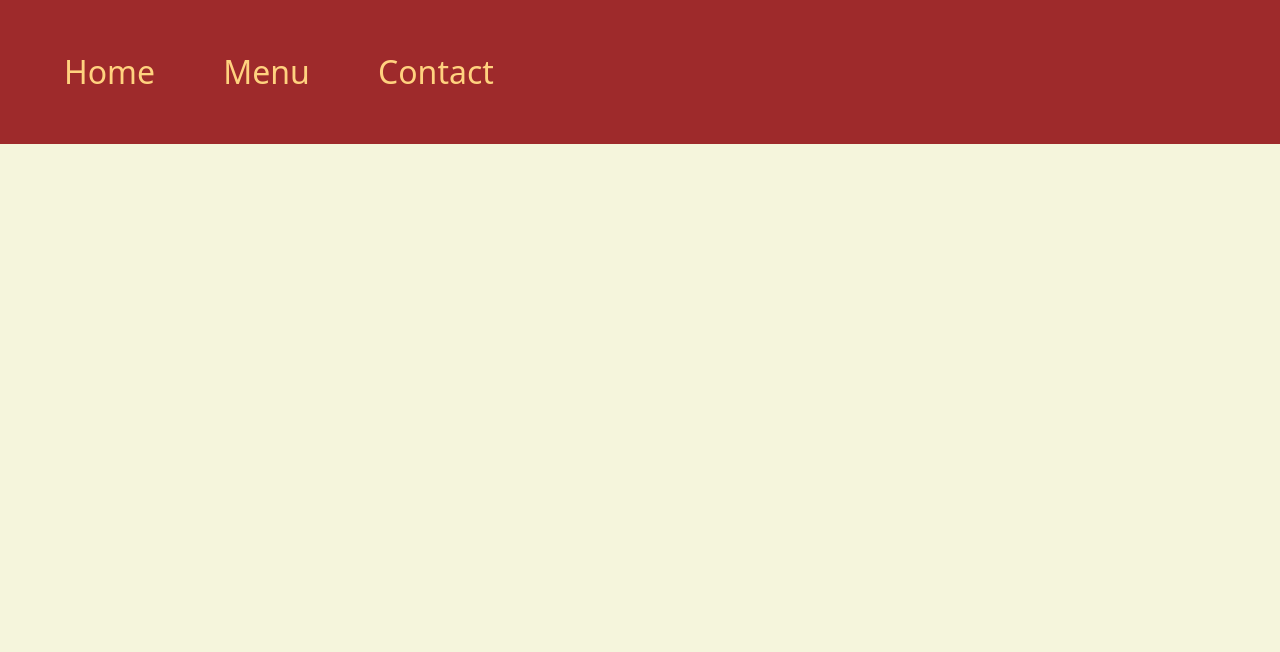
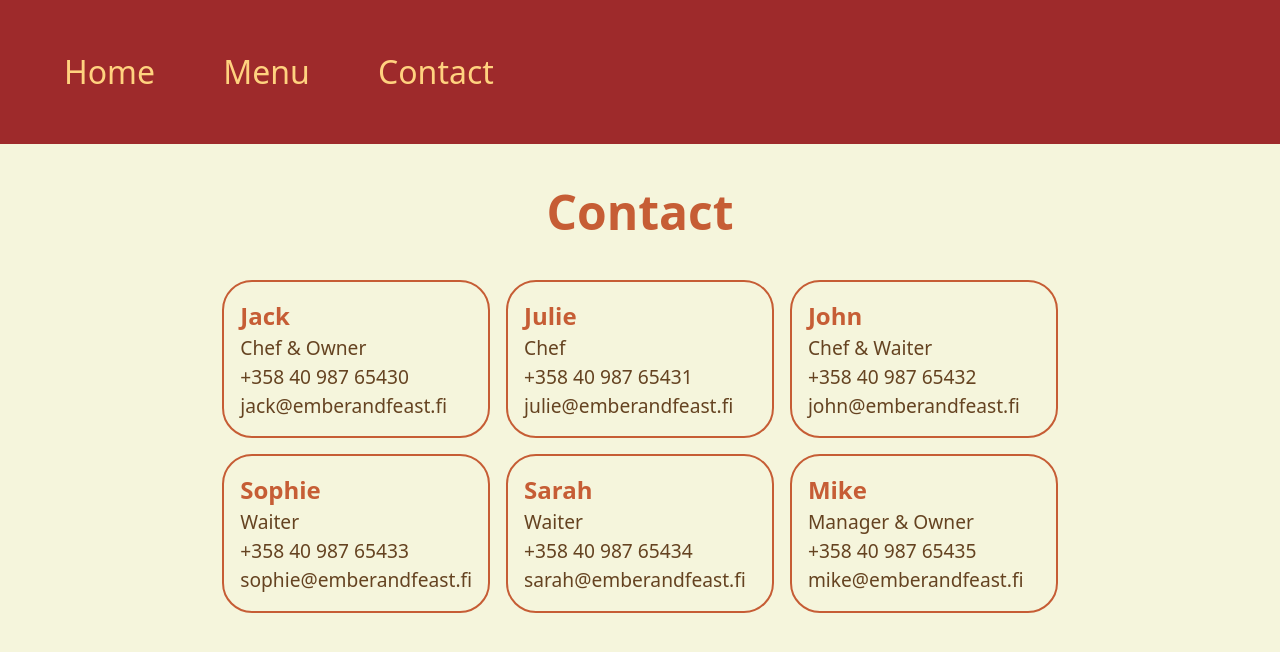
Before and after one commit to V1IRuZ/restaurant, a website built with webpack: page src/template.html in a window 1280 px wide. Both pictures are taken after a click on the button "Contact". Built offline with nearby package versions, Linux system fonts and the light colour scheme.

Commit message:
Create a staff information card
A function was created in the Contact module that creates a DOM card for each staff member.

```diff
--- a/src/contact.js
+++ b/src/contact.js
@@ -7,12 +7,58 @@ class Staff {
     }
 }
 
-const mainChef = new Staff("Jack", "Chef", "+358 40 987 65430", "jack@emberandfeast.fi");
-const otherChef = new Staff("Julie", "Cheff", "+358 40 987 65431", "juliek@emberandfeast.fi")
-const waiter1 = new Staff("John", "Waiter", "+358 40 987 65432", "john@emberandfeast.fi");
+const mainChef = new Staff("Jack", "Chef & Owner", "+358 40 987 65430", "jack@emberandfeast.fi");
+const otherChef = new Staff("Julie", "Chef", "+358 40 987 65431", "julie@emberandfeast.fi")
+const waiter1 = new Staff("John", "Chef & Waiter", "+358 40 987 65432", "john@emberandfeast.fi");
 const waiter2 = new Staff("Sophie", "Waiter", "+358 40 987 65433", "sophie@emberandfeast.fi");
+const waiter3 = new Staff("Sarah", "Waiter", "+358 40 987 65434", "sarah@emberandfeast.fi");
+const manager = new Staff("Mike", "Manager & Owner", "+358 40 987 65435", "mike@emberandfeast.fi");
 
 
 export function contactLoad() {
-    console.log("Contact");
+    const content = document.querySelector("#content");
+
+    const contactH1 = document.createElement("h1");
+    contactH1.textContent = "Contact";
+    content.appendChild(contactH1);
+
+    const contact = document.createElement("div");
+    contact.classList.add("contact-staff");
+
+    function createStaffDiv (obj) {
+        const staffDiv = document.createElement("div");
+
+        const staffH2 = document.createElement("h2");
+        staffH2.textContent = `${obj.name}`;
+        staffDiv.appendChild(staffH2);
+
+        const staffUl = document.createElement("ul");
+        const staffLi = document.createElement("li");
+
+        const staffTitle = document.createElement("p");
+        staffTitle.textContent = `${obj.title}`;
+
+        const staffPhone = document.createElement("p");
+        staffPhone.textContent = `${obj.phone}`;
+
+        const staffEmail = document.createElement("p");
+        staffEmail.textContent = `${obj.email}`;
+
+        staffLi.appendChild(staffTitle);
+        staffLi.appendChild(staffPhone);
+        staffLi.appendChild(staffEmail);
+
+        staffUl.appendChild(staffLi);
+        staffDiv.appendChild(staffUl);
+        contact.appendChild(staffDiv);
+    }
+
+    createStaffDiv(mainChef);
+    createStaffDiv(otherChef);
+    createStaffDiv(waiter1);
+    createStaffDiv(waiter2);
+    createStaffDiv(waiter3);
+    createStaffDiv(manager);
+
+    content.appendChild(contact);
 }
--- a/src/styles.css
+++ b/src/styles.css
@@ -170,7 +170,31 @@ header button {
 .menu li > p + p {
   color: var(--red);
 }
-/* Starters section */
-
 
 /* Contact-------------------------------------------------------- */
+
+.contact-staff {
+  display: grid;
+  grid-template-columns: repeat(3, 1fr);
+  grid-template-rows: repeat(2, 1fr);
+  gap: 1em;
+}
+
+.contact-staff > div {
+  padding: 1em;
+  border: 2px solid var(--orange);
+  border-radius: 30px;
+}
+
+.contact-staff > div h2 {
+  color: var(--orange);
+}
+
+.contact-staff ul {
+  padding: 0;
+}
+
+.contact-staff > div p {
+  font-size: 1.2rem;
+  color: var(--brown);
+}
```
